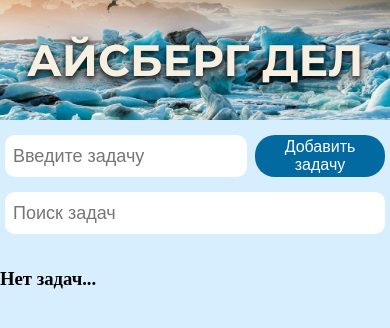
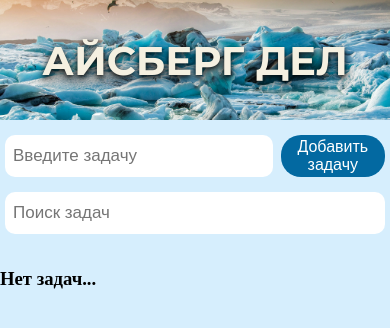
Before and after one commit to Superpnz/iceberg_of_affairs, a plain HTML site: page index.html in a window 390 px wide. Drawn offline with Linux system fonts and the light colour scheme.

Commit message:
media adaptation fix

```diff
--- a/styles.css
+++ b/styles.css
@@ -173,7 +173,7 @@ body {
 
 @media (max-width: 576px) {
     .header {
-        font-size: 22px;
+        font-size: 20px;
         height: 120px;
     }
 
@@ -192,7 +192,8 @@ body {
 
         .add-todo-input,
         .search-todo-input {
-            font-size: 18px;
+            width: calc(100% - 20px);
+            font-size: 17px;
             padding-left: 8px;
         }
     }
```
